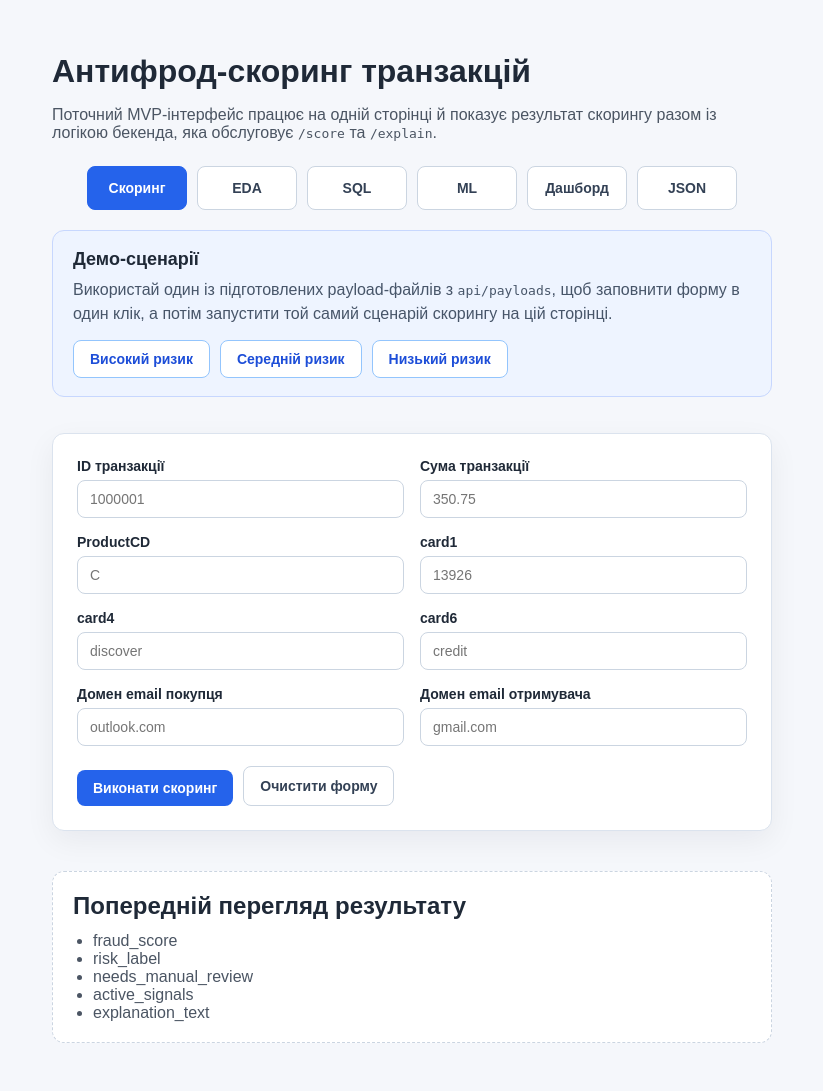
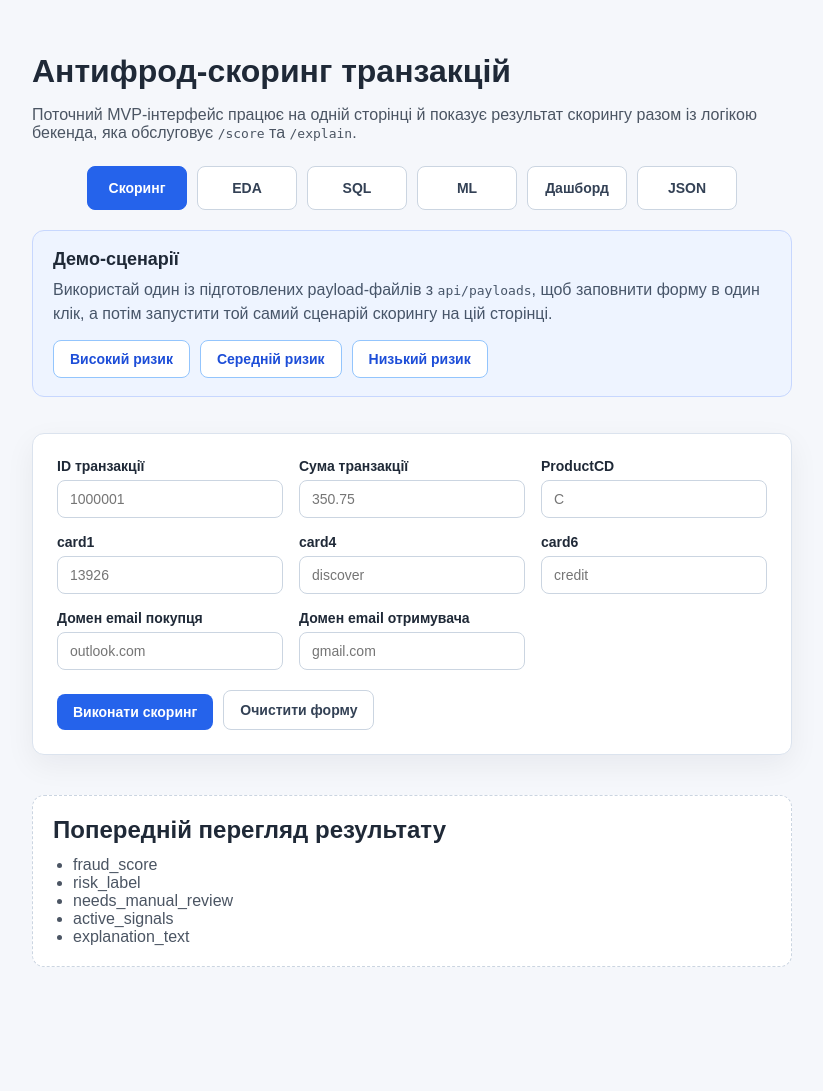
Before and after one commit to drhtka/anti_fraud_analytics_platform, a FastAPI app: page / in a window 1280 px wide. Shown: the whole page, without its empty margins (228-1051 px from the left). After the commit the page ends 967 px from the top, so only its background shows below. Run offline with FastAPI, Linux system fonts and the light colour scheme.

Commit message:
center ML screen content card for cleaner layout

```diff
--- a/static/css/index.css
+++ b/static/css/index.css
@@ -10,11 +10,16 @@ body {
 }
 
 main {
-    width: min(760px, calc(100vw - 40px));
+    width: calc(100% - 40px);
     max-width: 760px;
     margin: 0 auto;
     box-sizing: border-box;
-    padding: 32px 20px 48px;
+    padding: 32px 0 48px;
+}
+
+main > * {
+    width: 100%;
+    box-sizing: border-box;
 }
 
 h1 {
@@ -190,6 +195,11 @@ button {
     background: #ffffff;
     border: 1px solid #dbe3ee;
     border-radius: 12px;
+}
+
+.screen[data-screen-name="ml"] .content-card {
+    max-width: 720px;
+    margin: 0 auto;
 }
 
 .content-card h2,
```
